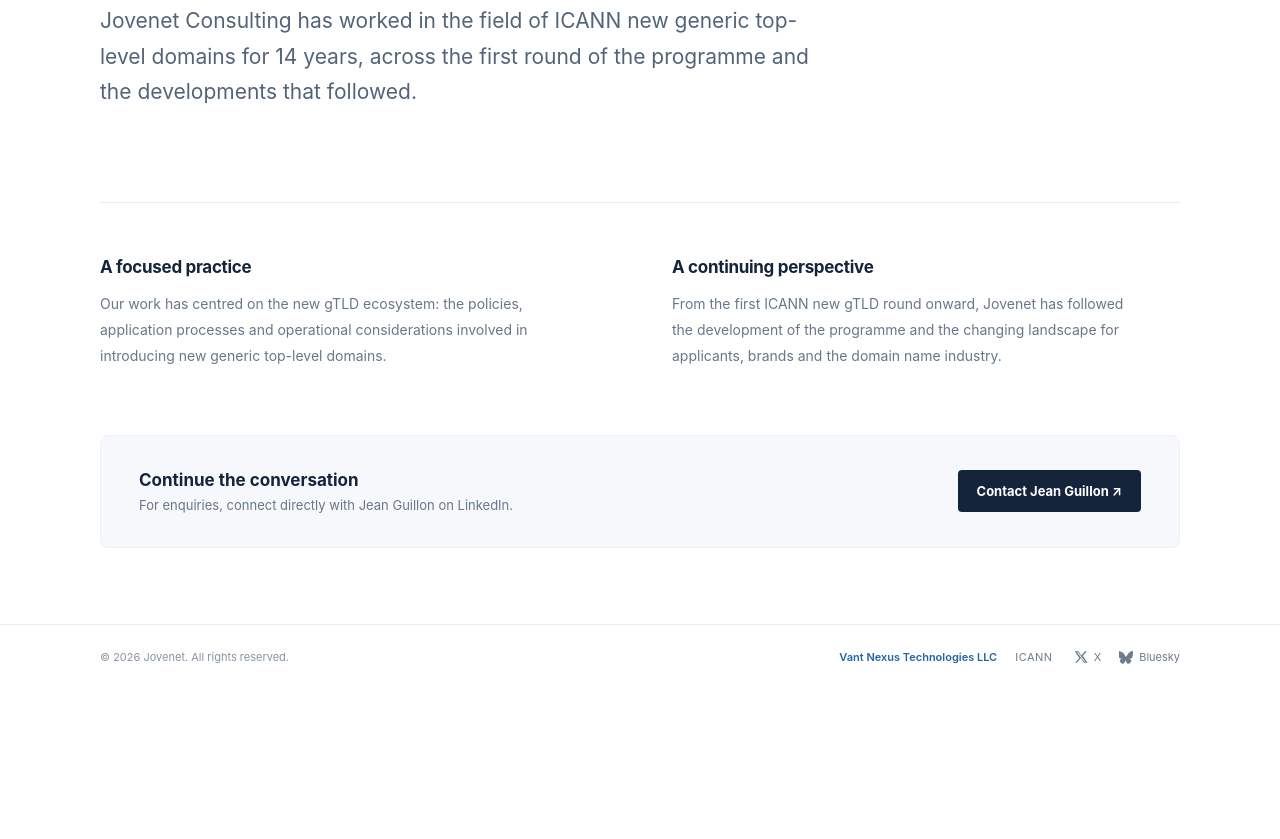
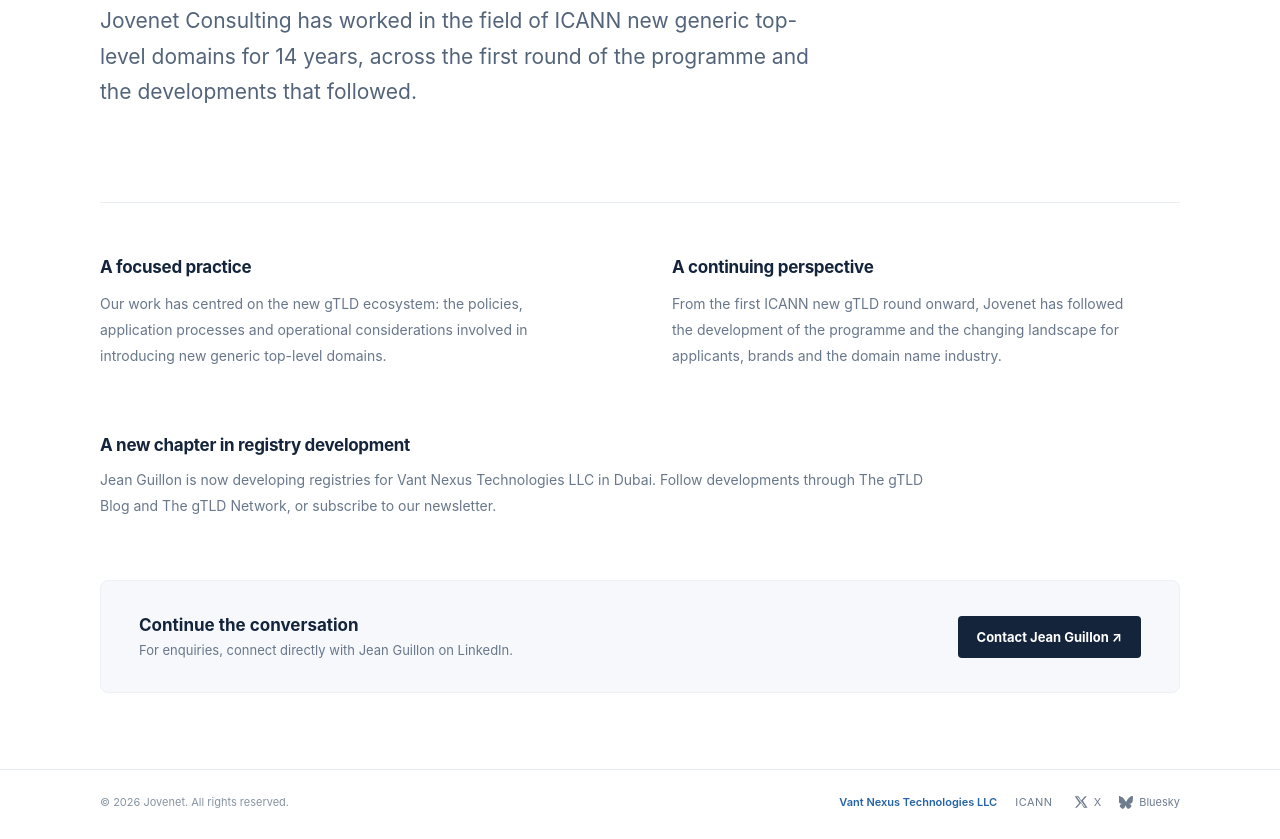
Before and after one commit to nolliug/jovenet, a plain HTML site: page index.html in a window 1280 px wide. Shown: the part 490-1329 px from the top of the page. Before the commit the page ends 1184 px from the top, so only its background shows below. Drawn offline with Linux system fonts and the light colour scheme.

Commit message:
Add Vant Nexus registry development and gTLD resources

```diff
--- a/index.html
+++ b/index.html
@@ -33,6 +33,11 @@
     .details{display:grid;grid-template-columns:1fr 1fr;gap:64px;padding:54px 0 66px}
     .details h2{font-size:17px;letter-spacing:-.3px;margin:0 0 14px}
     .details p{font-size:14px;line-height:1.85;color:var(--muted);margin:0;max-width:470px}
+    .network{padding:0 0 62px;max-width:850px}
+    .network h2{font-size:17px;letter-spacing:-.3px;margin:0 0 12px}
+    .network p{font-size:14px;line-height:1.85;color:var(--muted);margin:0}
+    .network a{color:var(--blue);font-weight:600;text-decoration:none}
+    .network a:hover{color:var(--ink)}
     .contact{background:var(--wash);padding:34px 38px;display:flex;align-items:center;justify-content:space-between;gap:24px;margin:0 0 76px;border:1px solid #edf1f5;border-radius:8px}
     .contact h2{font-size:17px;margin:0 0 7px}
     .contact p{font-size:13px;color:var(--muted);margin:0}
@@ -67,6 +72,10 @@
       <div><h2 id="about-title">A focused practice</h2><p id="about-copy">Our work has centred on the new gTLD ecosystem: the policies, application processes and operational considerations involved in introducing new generic top-level domains.</p></div>
       <div><h2 id="story-title">A continuing perspective</h2><p id="story-copy">From the first ICANN new gTLD round onward, Jovenet has followed the development of the programme and the changing landscape for applicants, brands and the domain name industry.</p></div>
     </section>
+    <section class="network" aria-labelledby="network-title">
+      <h2 id="network-title">A new chapter in registry development</h2>
+      <p id="network-copy">Jean Guillon is now developing registries for Vant Nexus Technologies LLC in Dubai. Follow developments through <a href="https://gtld.blog" target="_blank" rel="noopener noreferrer">The gTLD Blog</a> and <a href="https://gtld.ntwork" target="_blank" rel="noopener noreferrer">The gTLD Network</a>, or <a href="https://vantnexus.com/newsletter" target="_blank" rel="noopener noreferrer">subscribe to our newsletter</a>.</p>
+    </section>
     <section class="contact">
       <div><h2 id="contact-title">Continue the conversation</h2><p id="contact-copy">For enquiries, connect directly with Jean Guillon on LinkedIn.</p></div>
       <a class="button" href="https://www.linkedin.com/in/guillon/" id="contact-button">Contact Jean Guillon ↗</a>
@@ -89,7 +98,7 @@
         intro:"Jovenet Consulting has worked in the field of ICANN new generic top-level domains for 14 years, across the first round of the programme and the developments that followed.",
         aboutTitle:"A focused practice",aboutCopy:"Our work has centred on the new gTLD ecosystem: the policies, application processes and operational considerations involved in introducing new generic top-level domains.",
         storyTitle:"A continuing perspective",storyCopy:"From the first ICANN new gTLD round onward, Jovenet has followed the development of the programme and the changing landscape for applicants, brands and the domain name industry.",
-        contactTitle:"Continue the conversation",contactCopy:"For enquiries, connect directly with Jean Guillon on LinkedIn.",partner:"Also: Vant Nexus Technologies LLC — a new company involved in the second ICANN new gTLD application round."
+        contactTitle:"Continue the conversation",contactCopy:"For enquiries, connect directly with Jean Guillon on LinkedIn.",networkTitle:"A new chapter in registry development",networkCopy:"Jean Guillon is now developing registries for Vant Nexus Technologies LLC in Dubai. Follow developments through The gTLD Blog and The gTLD Network, or subscribe to our newsletter."
       },
       "jovenet.com": {
         lang:"en", title:"Jovenet | An introduction to Jovenet Consulting", description:"An introduction to Jovenet Consulting and its work in ICANN new generic top-level domains.", canonical:"https://jovenet.com/",
@@ -97,7 +106,7 @@
         intro:"Jovenet Consulting was established around the emergence of ICANN's new generic top-level domains. Its work focused on the new namespace rather than on legacy domain extensions. The jovenet.com domain was retained for brand identity and defensive cybersecurity purposes.",
         aboutTitle:"Why jovenet.com?",aboutCopy:"Although the consultancy focused on new generic top-level domains, jovenet.com was retained as a familiar point of reference and as part of the brand's defensive domain-name and cybersecurity posture.",
         storyTitle:"The consulting background",storyCopy:"For 14 years, Jovenet Consulting followed the first ICANN new gTLD round and the continuing evolution of the programme, supporting understanding of this changing domain name landscape.",
-        contactTitle:"Learn more",contactCopy:"For further information, connect with Jean Guillon on LinkedIn.",partner:"Explore: Vant Nexus Technologies LLC — a new company involved in the second ICANN new gTLD application round."
+        contactTitle:"Learn more",contactCopy:"For further information, connect with Jean Guillon on LinkedIn.",networkTitle:"An expanding role in the domain name industry",networkCopy:"Jean Guillon is now developing registry projects in Dubai for Vant Nexus Technologies LLC. Explore The gTLD Blog and The gTLD Network, and subscribe to the Vant Nexus newsletter."
       },
       "jovenet.email": {
         lang:"en", title:"Jovenet.email | Jovenet Consulting", description:"The email domain used exclusively for Jovenet Consulting communications.", canonical:"https://jovenet.email/",
@@ -105,7 +114,7 @@
         intro:"The jovenet.email domain was used exclusively for email communications associated with Jovenet Consulting and its work in ICANN new generic top-level domains.",
         aboutTitle:"A dedicated purpose",aboutCopy:"Rather than serving as a separate corporate website, jovenet.email provided a distinct domain identity for professional email correspondence.",
         storyTitle:"Connected to Jovenet Consulting",storyCopy:"Jovenet Consulting worked in the new gTLD field for 14 years, spanning the first ICANN application round and the subsequent development of the programme.",
-        contactTitle:"Get in touch",contactCopy:"To contact Jean Guillon, use his LinkedIn profile.",partner:"Related: Vant Nexus Technologies LLC — a new company involved in the second ICANN new gTLD application round."
+        contactTitle:"Get in touch",contactCopy:"To contact Jean Guillon, use his LinkedIn profile.",networkTitle:"Registry development at Vant Nexus",networkCopy:"Alongside the Jovenet email identity, Jean Guillon is now developing registries for Vant Nexus Technologies LLC in Dubai. Read The gTLD Blog, connect through The gTLD Network, or subscribe to the newsletter."
       },
       "jovenet.fr": {
         lang:"fr", title:"Jovenet Consulting | Conseil en nouveaux gTLD ICANN", description:"Jovenet Consulting : 14 ans d'expérience dans le domaine des nouveaux domaines génériques de premier niveau de l'ICANN.", canonical:"https://jovenet.fr/",
@@ -113,7 +122,7 @@
         intro:"Jovenet Consulting a exercé pendant 14 ans dans le domaine des nouveaux domaines génériques de premier niveau (new gTLD) de l’ICANN, depuis le premier cycle de candidatures et au fil des évolutions du programme.",
         aboutTitle:"Une expertise spécialisée",aboutCopy:"L’activité de Jovenet Consulting portait sur l’écosystème des nouveaux gTLD : politiques de l’ICANN, procédures de candidature et enjeux opérationnels liés à l’introduction de nouvelles extensions génériques.",
         storyTitle:"Une expérience dans la durée",storyCopy:"Depuis le premier cycle de nouveaux gTLD de l’ICANN, Jovenet a suivi l’évolution du programme et les transformations de cet environnement pour les candidats, les titulaires de marques et les acteurs du secteur des noms de domaine.",
-        contactTitle:"Poursuivre l’échange",contactCopy:"Pour toute demande, vous pouvez contacter Jean Guillon directement sur LinkedIn.",partner:"À découvrir : Vant Nexus Technologies LLC, une nouvelle société ayant participé au deuxième cycle de candidatures aux nouveaux gTLD de l’ICANN."
+        contactTitle:"Poursuivre l’échange",contactCopy:"Pour toute demande, vous pouvez contacter Jean Guillon directement sur LinkedIn.",networkTitle:"Une nouvelle étape dans le développement de registres",networkCopy:"Jean Guillon développe désormais des registres pour Vant Nexus Technologies LLC, à Dubaï. Retrouvez les actualités sur The gTLD Blog et The gTLD Network, ou abonnez-vous à notre newsletter."
       }
     };
     const host = location.hostname.toLowerCase().replace(/^www\./,"");
@@ -124,7 +133,7 @@
     const canonical = document.querySelector('link[rel="canonical"]'); if(canonical) canonical.href = page.canonical;
     const ogTitle = document.querySelector('meta[property="og:title"]'); if(ogTitle) ogTitle.content = page.title;
     const ogDesc = document.querySelector('meta[property="og:description"]'); if(ogDesc) ogDesc.content = page.description;
-    const map = {"eyebrow":"eyebrow","headline":"headline","intro":"intro","aboutTitle":"about-title","aboutCopy":"about-copy","storyTitle":"story-title","storyCopy":"story-copy","contactTitle":"contact-title","contactCopy":"contact-copy"};
+    const map = {"eyebrow":"eyebrow","headline":"headline","intro":"intro","aboutTitle":"about-title","aboutCopy":"about-copy","storyTitle":"story-title","storyCopy":"story-copy","contactTitle":"contact-title","contactCopy":"contact-copy","networkTitle":"network-title","networkCopy":"network-copy"};
     Object.entries(map).forEach(([key,id])=>{document.getElementById(id).textContent=page[key]});
     document.getElementById("year").textContent = new Date().getFullYear();
     if(page.lang==="fr"){
```
